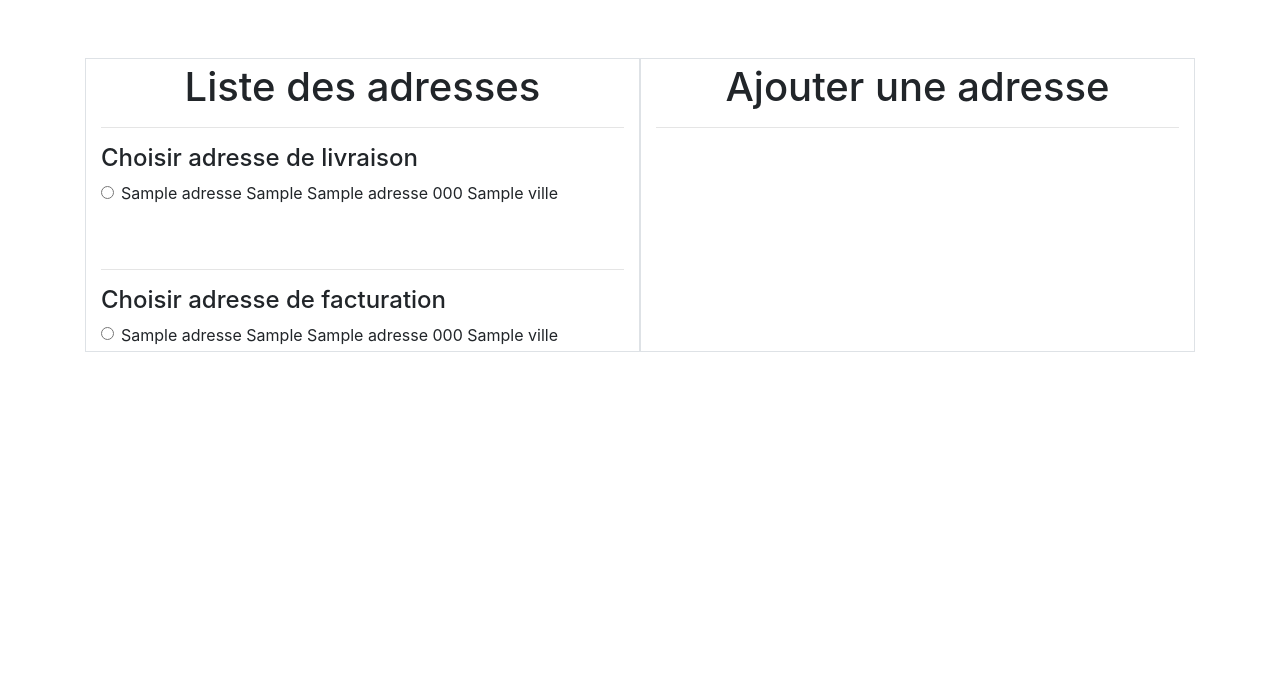
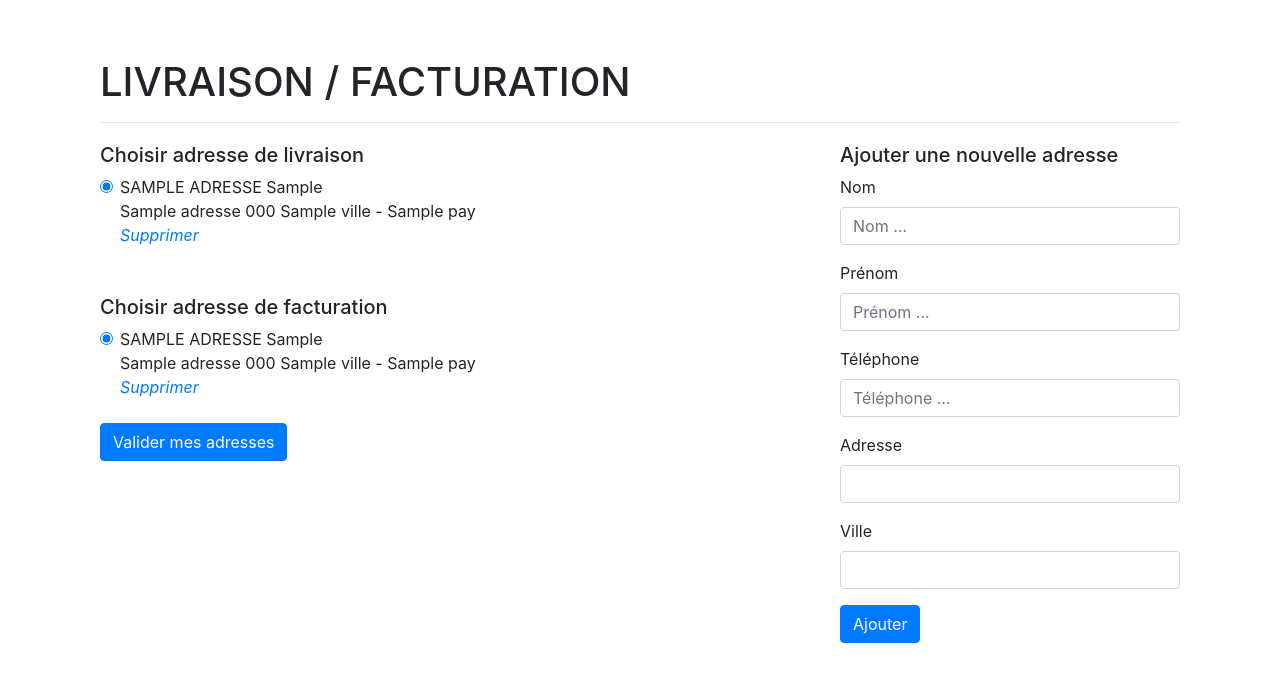
Before and after one commit to omar-chahidi/coquette, a Symfony app: template templates/adresse/listerAdresseUtlisateur.html.twig in a window 1280 px wide. Shown: the part 86-768 px from the top of the page. Run offline with Twig, Linux system fonts and the light colour scheme; the template is opened without the code that fills it: most values are stand-ins (such as "Sample title", 1, 10 or a date in 2020); form fields are guessed from the names that the template uses; some libraries are stand-ins or nearby versions.

Commit message:
Commit n°34 30/07/2020 : - Ajout de l'entité Adresse - Ajout du paramètre tva dans l'entité Article - Calcul du prix HT, prix du tva et du prix TTC dans la parti validation commande - Ajout des contraints sur l'article, utlisateur et Article - Ne pas ajouter une variante dans le panier lorsqu'on arrive à la quantité du stock - Donner la possibilité d'ajouter des adresses d'un utilisateur connecté - Donner la possibilité de supprimer une adresse pour un utilisateur connecté

```diff
--- a/templates/adresse/listerAdresseUtlisateur.html.twig
+++ b/templates/adresse/listerAdresseUtlisateur.html.twig
@@ -3,38 +3,66 @@
 {% block body %}
 
 <div class="container-fluid">
+    <h1>LIVRAISON / FACTURATION</h1>
+    <hr>
+
     <div class="row">
-        <div class="col-md-6 border py-1">
-            <h1 style="text-align: center">Liste des adresses</h1>
-            <hr>
+        <div class="col-md-8 py-1">
             {% if adresses | length > 0 %}
-                <h4>Choisir adresse de livraison</h4>
+                <form action="">
+                    <h5>Choisir adresse de livraison</h5>
                     {% for uneAdresse in adresses  %}
                         <div class="form-check">
-                        <input class="form-check-input" type="radio" name="exampleRadios{{ uneAdresse.id }} " id="exampleRadios1" value="{{ uneAdresse.id }}" >
-                        <label class="form-check-label" for="exampleRadios1">
-                            {{ uneAdresse.nomAdresse }} {{ uneAdresse.prenomAdresse }} {{ uneAdresse.adresse }} {{ uneAdresse.ville.codePostale }} {{ uneAdresse.ville.nomVille }}
+                            <input class="form-check-input" type="radio" id="{{ uneAdresse.id }}" name="livraison" value="{{ uneAdresse.id }}" {% if loop.first %} checked="checked" {% endif %}>
+                            <label class="form-check-label" for="{{ uneAdresse.id }}">
+                                <span style="text-transform: uppercase">{{ uneAdresse.nomAdresse }}</span> {{ uneAdresse.prenomAdresse }} <br>
+                                {{ uneAdresse.adresse }} {{ uneAdresse.ville.codePostale }} {{ uneAdresse.ville.nomVille }} - {{ uneAdresse.ville.pays.nom }}
+                                <br>
+                                <a href="{{ path('supprimer_adresse', {'utilisateurId': utilisateurConecte.id, 'id': uneAdresse.id}) }}">
+                                        <i> Supprimer</i>
+                                </a>
                             </label>
                         </div>
                     {% endfor %}
+
                     <br><br>
-                <hr>
-                <h4>Choisir adresse de facturation</h4>
+
+                    <h5>Choisir adresse de facturation</h5>
                     {% for uneAdresse in adresses  %}
                         <div class="form-check">
-                        <input class="form-check-input" type="radio" name="exampleRadios{{ uneAdresse.id }} " id="exampleRadios1" value="{{ uneAdresse.id }}" >
-                        <label class="form-check-label" for="exampleRadios1">
-                            {{ uneAdresse.nomAdresse }} {{ uneAdresse.prenomAdresse }} {{ uneAdresse.adresse }} {{ uneAdresse.ville.codePostale }} {{ uneAdresse.ville.nomVille }}
+                            <input class="form-check-input" type="radio" id="{{ uneAdresse.id }}" name="facturation" value="{{ uneAdresse.id }}" {% if loop.first %} checked="checked" {% endif %}>
+                            <label class="form-check-label" for="{{ uneAdresse.id }}">
+                                <span style="text-transform: uppercase">{{ uneAdresse.nomAdresse }}</span> {{ uneAdresse.prenomAdresse }} <br>
+                                {{ uneAdresse.adresse }} {{ uneAdresse.ville.codePostale }} {{ uneAdresse.ville.nomVille }} - {{ uneAdresse.ville.pays.nom }}
+                                <br>
+                                <a href="{{ path('supprimer_adresse', {'utilisateurId': utilisateurConecte.id, 'id': uneAdresse.id}) }}">
+                                    <i> Supprimer</i>
+                                </a>
                             </label>
                         </div>
                     {% endfor %}
+                    <br>
+                    <div>
+                        <button type="submit" name="validerAdresse" value="validerAdresse" class="btn btn-primary">Valider mes adresses</button>
+                    </div>
+                </form>
             {% else %}
                 <h4>Il faut ajouter une adresse</h4>
             {% endif %}
         </div>
-        <div class="col-md-6 border py-1">
-            <h1 style="text-align: center">Ajouter une adresse</h1>
-            <hr>
+        <div class="col-md-4 py-1">
+            <h5>Ajouter une nouvelle adresse</h5>
+            {{ form_start(formulaireNouvelleAdresse) }}
+
+            {{ form_row(formulaireNouvelleAdresse.nomAdresse, {'label': 'Nom', 'attr': {'placeholder': 'Nom ...'}}) }}
+            {{ form_row(formulaireNouvelleAdresse.prenomAdresse, {'label': 'Prénom', 'attr': {'placeholder': 'Prénom ...'}}) }}
+            {{ form_row(formulaireNouvelleAdresse.telephoneAdresse, {'label': 'Téléphone', 'attr': {'placeholder': 'Téléphone ...'}}) }}
+            {{ form_row(formulaireNouvelleAdresse.adresse, {'label': 'Adresse'}) }}
+            {{ form_row(formulaireNouvelleAdresse.ville, {'label': 'Ville'}) }}
+            <button type="submit" class="btn btn-primary">Ajouter</button>
+
+            {{ form_end(formulaireNouvelleAdresse) }}
+
         </div>
     </div>
 </div>
```
Also changed, not shown: public/SQLInserstion/remplir_base_de_donnees_coquette.sql (+6 -6 lines), src/Controller/AdresseController.php (+45 -2 lines), src/Form/AdresseType.php (added, +38 -0 lines). Lines whose indentation alone changed are shown as unchanged.
